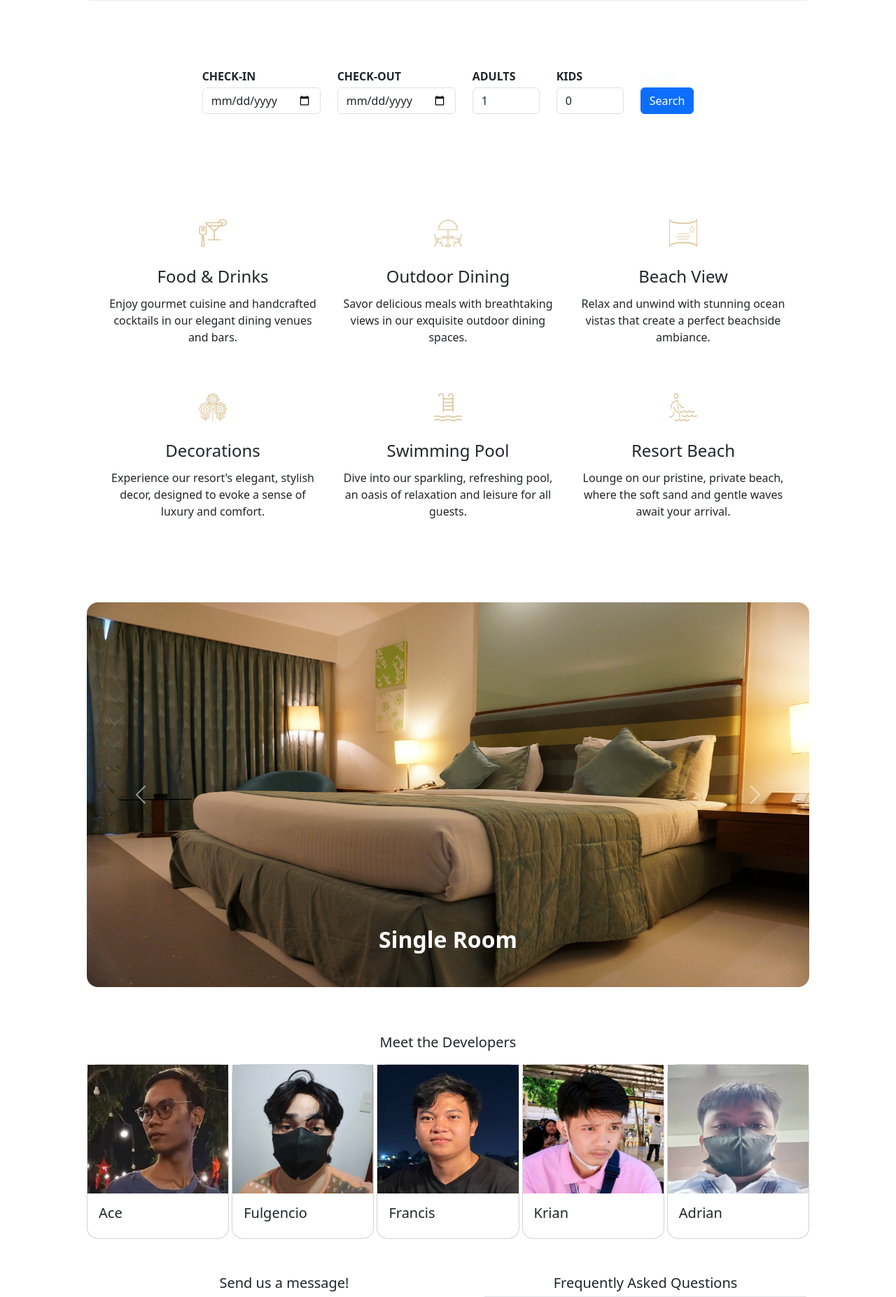
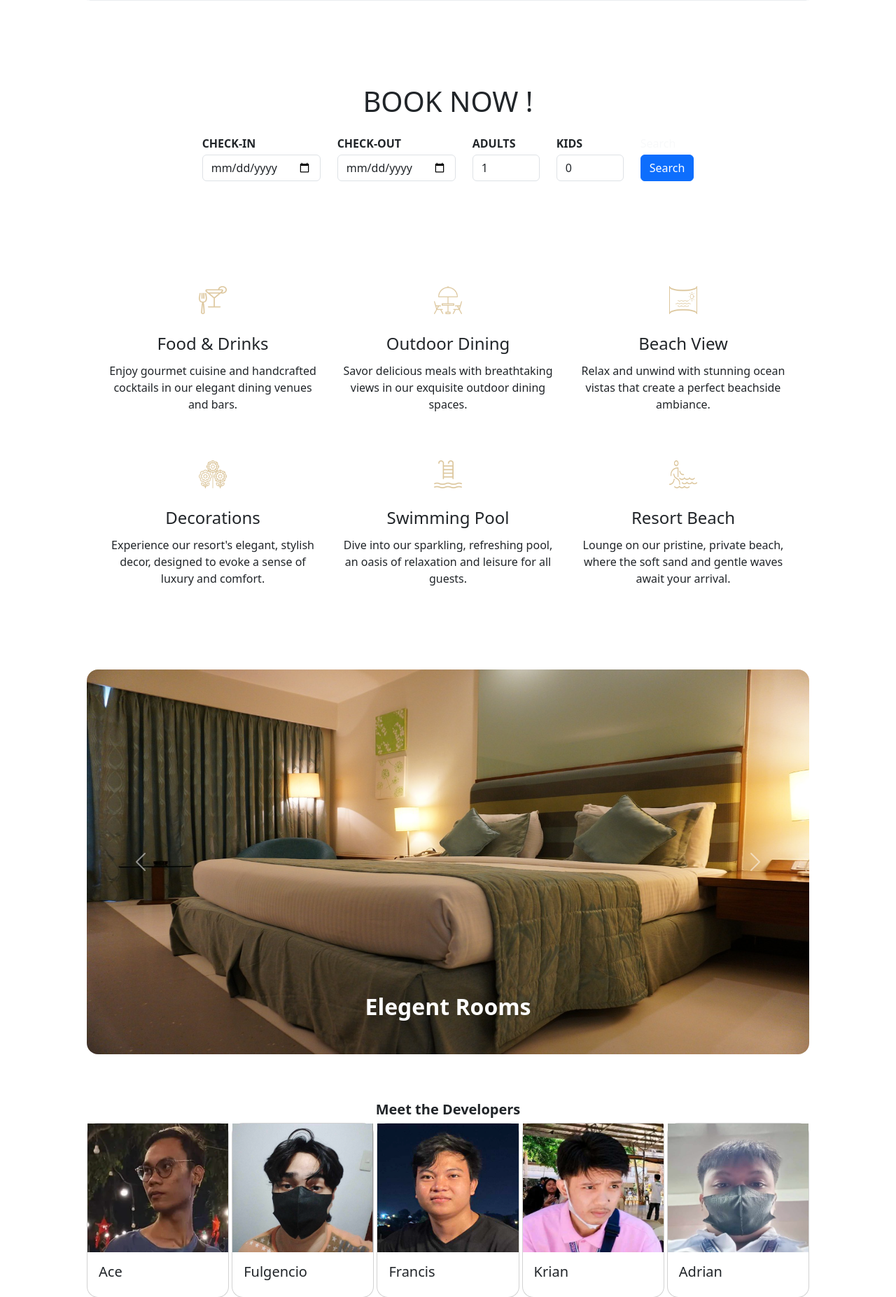
Before and after one commit to krianmanota23/hotelbooking, a PHP site: page / in a window 1280 px wide. Shown: the part 879-2733 px from the top of the page at 70% size. Run offline with PHP 8.4, Linux system fonts and the light colour scheme; some libraries are stand-ins or nearby versions.

Commit message:
successfully implemented

```diff
--- a/admin/components/header.php
+++ b/admin/components/header.php
@@ -1,7 +1,7 @@
 <header class="border-bottom">
   <div class="container">
     <navbar class="navbar navbar-expand-lg d-flex align-items-center justify-content-between">
-      <a class="navbar-brand fw-bold" href="index.php">Dashboard</a>
+      <a class="navbar-brand fw-bold" href="index.php">Admin Panel</a>
       <button class="navbar-toggler" type="button" data-bs-toggle="collapse" data-bs-target="#navbar-toggler"
         aria-controls="navbar-toggler" aria-expanded="false" aria-label="Toggle navigation">
         <span class="navbar-toggler-icon"></span>
--- a/admin/login.php
+++ b/admin/login.php
@@ -45,15 +45,15 @@ if (isset($_POST['signin'])) {
 
    <main class="form-signin w-100 m-auto">
       <form data-bitwarden-watching="1" action="" method="POST">
-         <h1 class="h3 mb-3 fw-normal">Admin Dashboard</h1>
+         <h1 class="h3 mb-3 fw-normal">Hello</h1>
          <div class="form-floating">
             <input id="floatingInput" type="text" name="username" class="form-control" placeholder="enter username"
-               maxlength="20" class="box" required oninput="this.value = this.value.replace(/\s/g, '')">
+               maxlength="30" class="box" required oninput="this.value = this.value.replace(/\s/g, '')">
             <label for="floatingInput">Username</label>
          </div>
          <div class="form-floating">
             <input id="floatingPassword" type="password" name="password" class="form-control"
-               placeholder="enter password" maxlength="20" class="box" required
+               placeholder="enter password" maxlength="30" class="box" required
                oninput="this.value = this.value.replace(/\s/g, '')">
             <label for="floatingPassword">Password</label>
          </div>
--- a/client/checkout.php
+++ b/client/checkout.php
@@ -162,7 +162,7 @@ $checkout_form = <<<HTML
       <div class="col-6">
         <label for="username" class="form-label">Username</label>
         <div class="input-group has-validation">
-          <span class="input-group-text">@</span>
+
           <input type="text" class="form-control" id="username" placeholder="Username" required name="username">
           <div class="invalid-feedback">
             Your username is required.
@@ -181,7 +181,7 @@ $checkout_form = <<<HTML
       </div>
 
       <div class="col-12">
-        <label for="email" class="form-label">Email <span class="text-body-secondary">(Optional)</span></label>
+        <label for="email" class="form-label">Email <span class="text-body-secondary">Must !!</span></label>
         <input type="email" class="form-control" id="email" placeholder="" name="email">
         <div class="invalid-feedback">
           Please enter a valid email address for billing updates.
--- a/client/index.php
+++ b/client/index.php
@@ -183,8 +183,56 @@ $introduction_section = <<<HTML
 </div>
 HTML;
 
+$rooms_carousel_section = <<<HTML
+<section id="rooms" class="carousel slide carousel-fade">
+  <div class="carousel-inner">
+    <div class="carousel-item active">
+      <img class="d-block w-100 img-fluid" src="../images/room-img-1.jpg" alt="">
+      <div class="carousel-caption d-none d-md-block">
+        <p class="fs-2 fw-bold">Elegent Rooms</p>
+      </div>
+    </div>
+    <div class="carousel-item">
+      <img class="d-block w-100 img-fluid" src="../images/room-img-2.jpg" alt="">
+      <div class="carousel-caption d-none d-md-block">
+        <p class="fs-2 fw-bold">Dining and Bar Area</p>
+      </div>
+    </div>
+    <div class="carousel-item">
+      <img class="d-block w-100 img-fluid" src="../images/room-img-3.jpg" alt="">
+      <div class="carousel-caption d-none d-md-block">
+        <p class="fs-2 fw-bold">Waiting Area</p>
+      </div>
+    </div>
+    <div class="carousel-item">
+      <img class="d-block w-100 img-fluid" src="../images/room-img-1.jpg" alt="">
+      <div class="carousel-caption d-none d-md-block">
+        <p class="fs-2 fw-bold">Elegant rooms</p>
+      </div>
+    </div>
+    <div class="carousel-item">
+      <img class="d-block w-100 img-fluid" src="../images/room-img-2.jpg" alt="">
+      <div class="carousel-caption d-none d-md-block">
+        <p class="fs-2 fw-bold">Dining and Bar Area</p>
+      </div>
+    </div>
+  </div>
+  <button class="carousel-control-prev" type="button" data-bs-target="#rooms" data-bs-slide="prev">
+    <span class="carousel-control-prev-icon" aria-hidden="true"></span>
+    <span class="visually-hidden">Previous</span>
+  </button>
+  <button class="carousel-control-next" type="button" data-bs-target="#rooms" data-bs-slide="next">
+    <span class="carousel-control-next-icon" aria-hidden="true"></span>
+    <span class="visually-hidden">Next</span>
+  </button>
+</section>
+HTML;
+
 $room_search_form = <<<HTML
 <section id="booking" class="booking">
+<div class="text-center my-4">
+  <p class="h1">BOOK NOW !</p>
+</div>
   <form action="" method="post" class="d-flex flex-column flex-md-row mx-5 justify-content-center gap-4">
     <div class="d-flex flex-row gap-4 justify-content-center">
       <div class="flex-grow-1">
@@ -330,50 +378,7 @@ $amenities_section = <<<HTML
 </section>
 HTML;
 
-$rooms_carousel_section = <<<HTML
-<section id="rooms" class="carousel slide carousel-fade">
-  <div class="carousel-inner">
-    <div class="carousel-item active">
-      <img class="d-block w-100 img-fluid" src="../images/room-img-1.jpg" alt="">
-      <div class="carousel-caption d-none d-md-block">
-        <p class="fs-2 fw-bold">Single Room</p>
-      </div>
-    </div>
-    <div class="carousel-item">
-      <img class="d-block w-100 img-fluid" src="../images/room-img-2.jpg" alt="">
-      <div class="carousel-caption d-none d-md-block">
-        <p class="fs-2 fw-bold">Couple Room</p>
-      </div>
-    </div>
-    <div class="carousel-item">
-      <img class="d-block w-100 img-fluid" src="../images/room-img-3.jpg" alt="">
-      <div class="carousel-caption d-none d-md-block">
-        <p class="fs-2 fw-bold">Twin Bed Room</p>
-      </div>
-    </div>
-    <div class="carousel-item">
-      <img class="d-block w-100 img-fluid" src="../images/room-img-1.jpg" alt="">
-      <div class="carousel-caption d-none d-md-block">
-        <p class="fs-2 fw-bold">Family Room</p>
-      </div>
-    </div>
-    <div class="carousel-item">
-      <img class="d-block w-100 img-fluid" src="../images/room-img-2.jpg" alt="">
-      <div class="carousel-caption d-none d-md-block">
-        <p class="fs-2 fw-bold">Deluxe Room</p>
-      </div>
-    </div>
-  </div>
-  <button class="carousel-control-prev" type="button" data-bs-target="#rooms" data-bs-slide="prev">
-    <span class="carousel-control-prev-icon" aria-hidden="true"></span>
-    <span class="visually-hidden">Previous</span>
-  </button>
-  <button class="carousel-control-next" type="button" data-bs-target="#rooms" data-bs-slide="next">
-    <span class="carousel-control-next-icon" aria-hidden="true"></span>
-    <span class="visually-hidden">Next</span>
-  </button>
-</section>
-HTML;
+
 
 $contact_us_section = <<<HTML
 <div class="flex-grow-1 px-5" id="contact">
@@ -486,7 +491,7 @@ HTML;
 $developers = <<<HTML
 
 <section>
-  <p class="fw-light lead text-center mb-3">Meet the Developers</p>
+  <p class="fw-bold lead text-center mb-1">Meet the Developers</p>
   <div class="d-flex gap-1">
     <div class="card developer" style="width: 18rem;">
       <div class="developer-image">
--- a/client/login.php
+++ b/client/login.php
@@ -46,12 +46,12 @@ if (isset($_POST['signin'])) {
       <h1 class="h3 mb-3 fw-normal">Sign In</h1>
       <div class="form-floating">
         <input id="floatingInput" type="email" name="email" class="form-control" placeholder="enter username"
-          maxlength="20" class="box" required oninput="this.value = this.value.replace(/\s/g, '')">
+          maxlength="30" class="box" required oninput="this.value = this.value.replace(/\s/g, '')">
         <label for="floatingInput">Email</label>
       </div>
       <div class="form-floating">
         <input id="floatingPassword" type="password" name="password" class="form-control" placeholder="enter password"
-          maxlength="20" class="box" required oninput="this.value = this.value.replace(/\s/g, '')">
+          maxlength="30" class="box" required oninput="this.value = this.value.replace(/\s/g, '')">
         <label for="floatingPassword">Password</label>
       </div>
       <div class="form-check text-start my-3">
```
Also changed, not shown: database.sql (+10 -8 lines).
